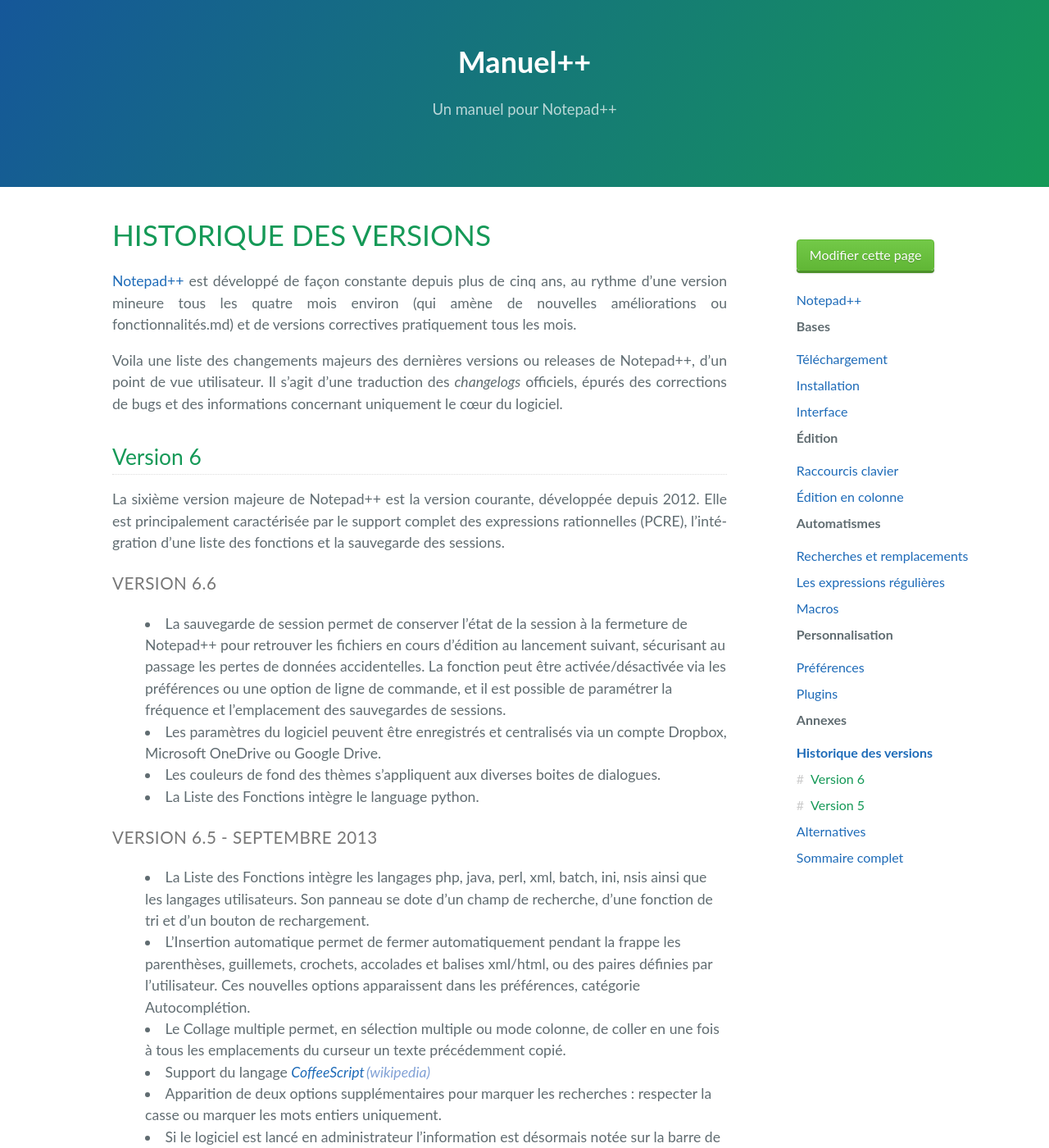
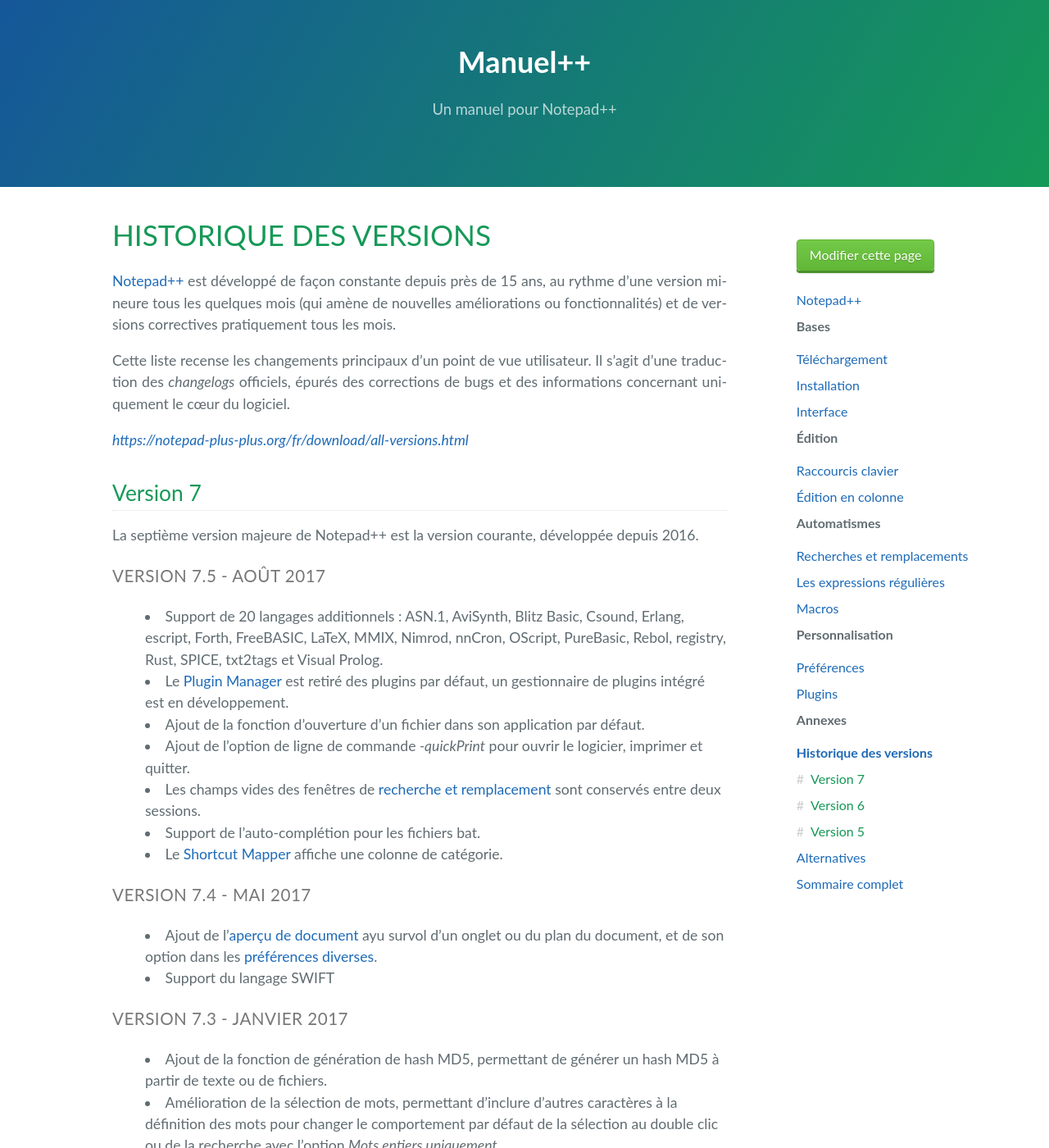
Before and after one commit to popnikos/nppmanuel, a Jekyll site: the page built from _pages/historique-des-versions.md, in a window 1280 px wide and 1400 px high. Shown: the whole window at 82% size. Built offline with Jekyll 4.4.1, drawn with Linux system fonts in a browser that asks for light colours; some of the changed text lies outside the part shown.

Commit message:
update changelog

```diff
--- a/_pages/historique-des-versions.md
+++ b/_pages/historique-des-versions.md
@@ -4,33 +4,101 @@ title: Historique des versions
 ---
 # Historique des versions
 
-[Notepad++](notepad++.md) est développé de façon constante depuis plus de cinq ans, au rythme d'une version mineure tous les quatre mois environ (qui amène de nouvelles améliorations ou fonctionnalités.md) et de versions correctives pratiquement tous les mois.
+[Notepad++](notepad++.md) est développé de façon constante depuis près de 15 ans, au rythme d'une version mineure tous les quelques mois (qui amène de nouvelles améliorations ou fonctionnalités) et de versions correctives pratiquement tous les mois.
 
-Voila une liste des changements majeurs des dernières versions ou releases de Notepad++, d'un point de vue utilisateur. Il s'agit d'une traduction des *changelogs* officiels, épurés des corrections de bugs et des informations concernant uniquement le cœur du logiciel.
+Cette liste recense les changements principaux d'un point de vue utilisateur. Il s'agit d'une traduction des *changelogs* officiels, épurés des corrections de bugs et des informations concernant uniquement le cœur du logiciel.
+
+<https://notepad-plus-plus.org/fr/download/all-versions.html>
+
+## Version 7
+
+La septième version majeure de Notepad++ est la version courante, développée depuis 2016.
+
+### version 7.5 - août 2017
+
+- Support de 20 langages additionnels : ASN.1, AviSynth, Blitz Basic, Csound, Erlang, escript, Forth, FreeBASIC, LaTeX, MMIX, Nimrod, nnCron, OScript, PureBasic, Rebol, registry, Rust, SPICE, txt2tags et Visual Prolog.
+- Le [Plugin Manager](plugins/plugin-manager.md) est retiré des plugins par défaut, un gestionnaire de plugins intégré est en développement.
+- Ajout de la fonction d'ouverture d'un fichier dans son application par défaut.
+- Ajout de l'option de ligne de commande *-quickPrint* pour ouvrir le logicier, imprimer et quitter.
+- Les champs vides des fenêtres de [recherche et remplacement](recherches-remplacements.md) sont conservés entre deux sessions.
+- Support de l'auto-complétion pour les fichiers bat.
+- Le [Shortcut Mapper](shortcut-mapper.md) affiche une colonne de catégorie.
+
+### version 7.4 - mai 2017
+
+- Ajout de l'[aperçu de document](document-peeker.md) ayu survol d'un onglet ou du plan du document, et de son option dans les [préférences diverses](preferences/diverses.md).
+- Support du langage SWIFT
+
+### version 7.3 - janvier 2017
+
+- Ajout de la fonction de génération de hash MD5, permettant de générer un hash MD5 à partir de texte ou de fichiers.
+- Amélioration de la sélection de mots, permettant d'inclure d'autres caractères à la définition des mots pour changer le comportement par défaut de la sélection au double clic ou de la recherche avec l'option *Mots entiers uniquement*.
+- Support du langage BaanC et des formats héxadécimaux Motorola S-Record, Intel en Tektronix
+- Ajout d'un raccourci pour rechercher dans la direction opposée dans la fenêtre de recherche.
+
+### version 7 à 7.2 - septembre à novembre 2016
+
+- Ajout d'une version 64-bit (x64). La plupart des [plugins](plugins.md), dont le [Plugin Manager](plugins/plugin-manager.md) sont encore incompatibles.
+- Détection des conflits de raccourcis clavier dans le [Shortcut Mapper](shortcut-mapper.md).
+- Ajout d'une option pour fermer le logiciel au dernier onglet fermé.
+- Ajout d'une option pour faire défiler la page après la fin du texte.
+- Ajout de nouveaux types de conversion de casse de caractères : De Titre, De phrase, iNVERSE, aLéAToiRe.
+- Possibilité d'ouvrir le chemin de fichier sélectionné dans un texte.
+- Possibilité de chercher le texte sélectionné sur internet.
+- La barre d'onglets peut être défilée avec la molette de la souris.
+- La [Liste des fonctions](function-list.md) supporte le langage Ruby.
+- Ajout d'une option pour ouvrir tous les fichiers contenus dans le dossier déposé sur la fenêtre au lieu de l'ajouter au [Dossier de travail](folder-as-workspace.md).
+- Le surlignage intelligent peut s'étendre à l'autre vue ouverte.
 
 ## Version 6
 
-La sixième version majeure de Notepad++ est la version courante, développée depuis 2012. Elle est principalement caractérisée par le support complet des expressions rationnelles (PCRE), l'intégration d'une liste des fonctions et la sauvegarde des sessions.
+La sixième version majeure de Notepad++ a été développée et distribuée entre 2012 et 2016. Elle est principalement caractérisée par le support complet des [expressions régulières](expressions-regulieres.md) (PCRE), l'intégration d'une [Liste des fonctions](function-list.md), de dossiers de travail et la sauvegarde des sessions.
 
-### version 6.6
+### version 6.9 - février 2016
+
+- Ajout de la fonction de [Dossier de travail](folder-as-workspace.md).
+- Ajout de la fonction de [Monitoring](monitoring.md) pour la lecture de fichiers de log.
+- Ajout de la fonction de sous-recherche à partir d'une recherche dans un dossier.
+- Support du langage FORTRAN 77
+
+### version 6.8 - juillet 2015
+
+- Support du langage JSON.
+- Auto-détection du langage à partir du contenu du fichier pour PHP, XML, HTML et bash en cas d'extension inconnue.
+- Amélioration de l'insertion automatique : l'ajout des caractères fermants dépend du contexte.
+- Possibilité de renseigner n'importe quel répertoire pour la synchronisation des [préférences](preferences.md).
+- Les bordures de l'éditeur peuvent être cachées.
+- Ajout du *Debug Info Helper* pour les rapports de bug.
+
+### version 6.7 - décembre 2014
+
+- Indentation intelligente pour les langages de type C : PHP, Javascript, C, C++, Java, C# et Objective-C. L'option peut être désactivée dans les [préférences diverses](preferences/diverses.md).
+- Support des guillemets doubles et simples pour l'insertion automatique, en plus des parenthèses et crochets fermants.
+- Amélioration de l'insertion automatique : évite d'ajouter un caractère en double si l'utilisateur l'entre manuellement.
+- Ajout de la fonction cachée d'[écriture fantôme](ghost-typing.md) permettant de lancer le logiciel avec un texte s'écrivant automatiquement.
+- Ajout de la fonction de réouverture du dernier fichier fermé et de son [raccourci clavier](raccourcis-clavier.md).
+- Le projet de développement est migré sur [Github](https://github.com/notepad-plus-plus/notepad-plus-plus).
+- Une instance administrateur du logiciel s'ouvre automatiquement pour enregistrer un fichier protégé.
+
+### version 6.6 - mai 2014
 
 - La sauvegarde de session permet de conserver l'état de la session à la fermeture de Notepad++ pour retrouver les fichiers en cours d'édition au lancement suivant, sécurisant au passage les pertes de données accidentelles. La fonction peut être activée/désactivée via les préférences ou une option de ligne de commande, et il est possible de paramétrer la fréquence et l'emplacement des sauvegardes de sessions.
 - Les paramètres du logiciel peuvent être enregistrés et centralisés via un compte Dropbox, Microsoft OneDrive ou Google Drive.
 - Les couleurs de fond des thèmes s'appliquent aux diverses boites de dialogues.
-- La Liste des Fonctions intègre le language python.
+- La [Liste des fonctions](function-list.md) intègre le language python.
 
 ### version 6.5 - septembre 2013
 
-- La Liste des Fonctions intègre les langages php, java, perl, xml, batch, ini, nsis ainsi que les langages utilisateurs. Son panneau se dote d'un champ de recherche, d'une fonction de tri et d'un bouton de rechargement.
+- La [Liste des fonctions](function-list.md) intègre les langages php, java, perl, xml, batch, ini, nsis ainsi que les langages utilisateurs. Son panneau se dote d'un champ de recherche, d'une fonction de tri et d'un bouton de rechargement.
 - L'Insertion automatique permet de fermer automatiquement pendant la frappe les parenthèses, guillemets, crochets, accolades et balises xml/html, ou des paires définies par l'utilisateur. Ces nouvelles options apparaissent dans les préférences, catégorie Autocomplétion.
 - Le Collage multiple permet, en sélection multiple ou mode colonne, de coller en une fois à tous les emplacements du curseur un texte précédemment copié.
-- Support du langage [CoffeeScript](https://fr.wikipedia.org/wiki/CoffeeScript)
+- Support du langage CoffeeScript.
 - Apparition de deux options supplémentaires pour marquer les recherches : respecter la casse ou marquer les mots entiers uniquement.
 - Si le logiciel est lancé en administrateur l'information est désormais notée sur la barre de titre.
 
 ### version 6.4 - juin 2013
 
-- Introduction du panneau de Liste des Fonctions, limité aux languages C/C++ et Javascript.
+- Introduction de la [Liste des fonctions](function-list.md), limité aux languages C/C++ et Javascript.
 - La fenêtre de [recherches et remplacements](recherches-remplacements.md) comprend désormais une barre d'état qui affiche directement les messages d'erreurs et résultats.
 - Les macros peuvent enregistrer les recherches et remplacements.
 - Amélioration de l'interface des préférences, une liste remplace les onglets.
@@ -62,7 +130,7 @@ La sixième version majeure de Notepad++ est la version courante, développée d
 
 ### version 6.0 - mars 2012
 
-- Support des expressions régulières PCRE.
+- Support des [expressions régulières](expressions-regulieres.md) PCRE.
 - Ajout de la "Document Map".
 
 ## Version 5
```
Also changed, not shown: _pages/raccourcis-clavier.md (+1 -0 lines).
